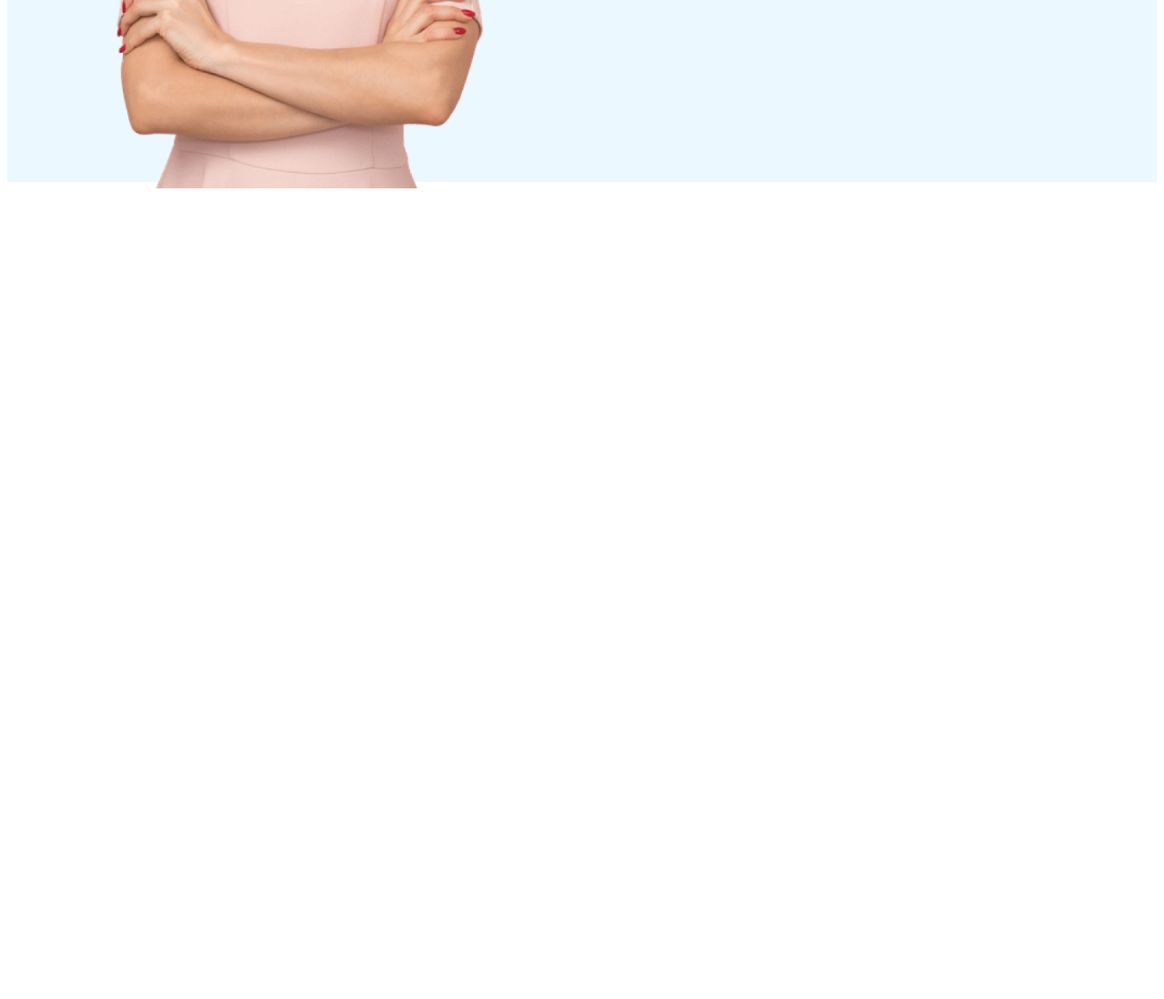
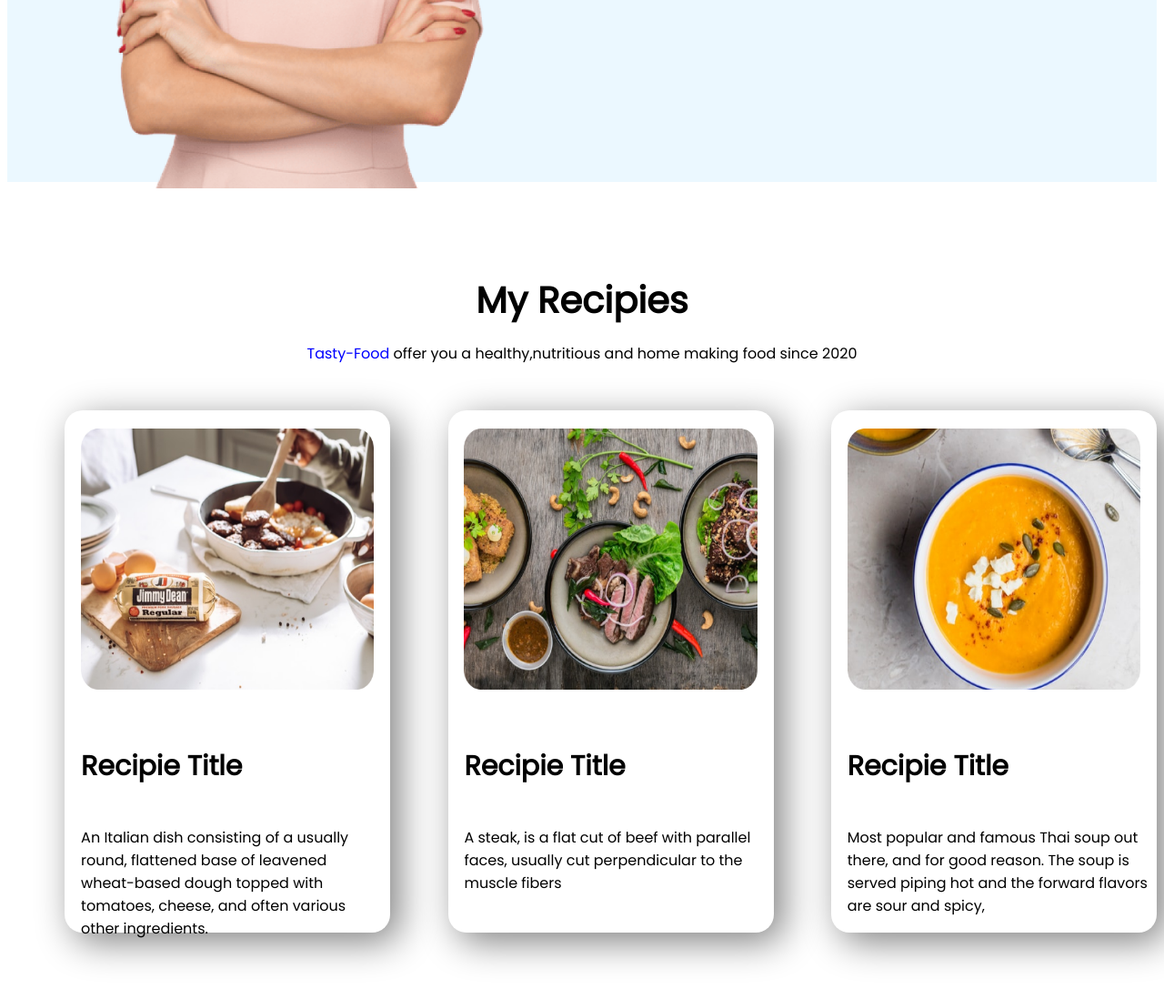
Before and after one commit to sadiaTanni/food-network, a plain HTML site: page index.html in a window 1280 px wide. Shown: the part 1147-2245 px from the top of the page at 91% size. Before the commit the page ends 1447 px from the top, so only its background shows below. Drawn offline with Linux system fonts and the light colour scheme.

Commit message:
recipies add

```diff
--- a/index.html
+++ b/index.html
@@ -48,6 +48,45 @@
                 Me</a>
         </div>
     </section>
+    <section>
+        <div class="create-gap">
+            <h1 class="recipies">My Recipies</h1>
+
+            <p class="recipies"> <span class="blue">Tasty-Food</span> offer you a healthy,nutritious and home making
+                food
+                since 2020 </p>
+
+        </div>
+
+        <div class="divided-div">
+
+            <div class="recipies-item">
+                <img class="food-img" src="images/Project Cover.jpg" alt="">
+                <h2 class="title">Recipie Title</h2>
+                <p class="title">An Italian dish consisting of a usually round, flattened base of leavened wheat-based
+                    dough topped
+                    with tomatoes, cheese, and often various other ingredients.</p>
+            </div>
+            <div class="recipies-item">
+                <img class="food-img" src="images/Project Cover1.jpg" alt="">
+                <h2 class="title">Recipie Title</h2>
+
+                <p class="title">A steak, is a flat cut of beef with parallel faces, usually cut perpendicular to the
+                    muscle fibers
+                </p>
+            </div>
+            <div class="recipies-item">
+                <img class="food-img" src="images/Project Cover.png" alt="">
+                <h2 class="title">Recipie Title</h2>
+                <p class="title">Most popular and famous Thai soup out there, and for good reason. The soup is served
+                    piping hot and
+                    the forward flavors are sour and spicy,</p>
+            </div>
+
+        </div>
+
+
+    </section>
 
 
 </body>
--- a/style.css
+++ b/style.css
@@ -71,3 +71,30 @@ h2{
     background-image: url(images/Frame\ 57.jpg);
     background-repeat: no-repeat;
 }
+.create-gap{
+    margin-bottom: 50px;
+}
+.recipies{
+    text-align: center;
+}
+
+
+.food-img{
+    height: 50%;
+    width: 90%;
+    margin-bottom: 30px;
+    margin-top: 20px;
+    margin-left: 5%;
+}
+.recipies-item{
+    width: 80%;
+    margin-left: 5%;
+    box-shadow: 10px 10px 40px grey;
+    border-radius: 20px;
+}
+.title{
+    text-align: left;
+    padding-left: 5%;
+    padding-right: 2%;
+    padding-bottom: 5%;
+}
```
Also changed, not shown: images/Frame 58.jpg (deleted), images/Project Cover.jpg (added), images/Project Cover.png (added), images/Project Cover1.jpg (added), 1 other file.
